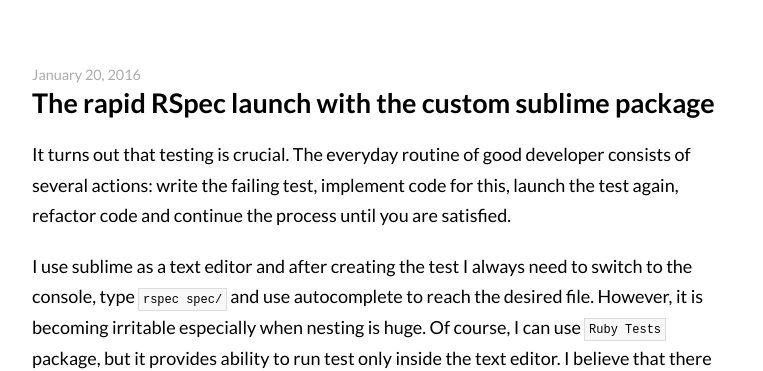
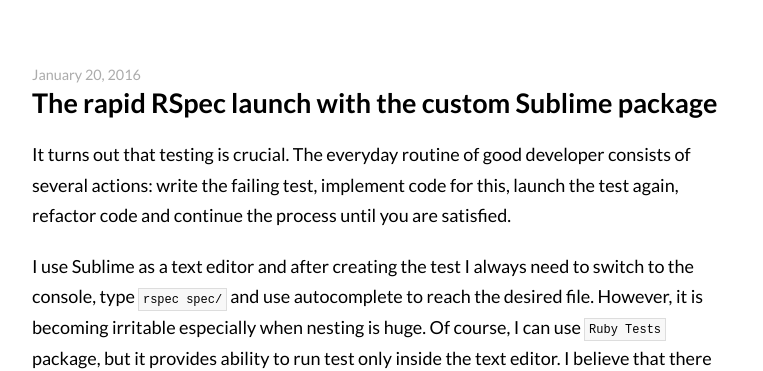
Before and after one commit to ArturMinnullin/arturminnullin.github.io, a Jekyll site: the page built from _posts/2016-01-20-the-rapid-rspec-launch.markdown, in a window 1280 px wide. Shown: the top 371 px of the page, without its empty margins (258-1021 px from the left). Built offline with Jekyll 4.4.1, drawn with Linux system fonts in a browser that asks for light colours; nearby versions of some CDN libraries; Markdown is read by kramdown in place of the engine named in the settings.

```diff
--- a/_posts/2016-01-20-the-rapid-rspec-launch.markdown
+++ b/_posts/2016-01-20-the-rapid-rspec-launch.markdown
@@ -1,12 +1,12 @@
 ---
 layout: post
-title: The rapid RSpec launch with the custom sublime package
-description: Writing custom sublime package to accelerate the launch of the specific spec
+title: The rapid RSpec launch with the custom Sublime package
+description: Writing custom Sublime package to accelerate the launch of the specific spec
 date: 2016-01-20 00:00:00
 ---
 It turns out that testing is crucial. The everyday routine of good developer consists of several actions: write the failing test, implement code for this, launch the test again, refactor code and continue the process until you are satisfied.
 
-I use sublime as a text editor and after creating the test I always need to switch to the console, type `rspec spec/` and use autocomplete to reach the desired file. However, it is becoming irritable especially when nesting is huge. Of course, I can use `Ruby Tests` package, but it provides ability to run test only inside the text editor. I believe that there are more convenient and efficient way.
+I use Sublime as a text editor and after creating the test I always need to switch to the console, type `rspec spec/` and use autocomplete to reach the desired file. However, it is becoming irritable especially when nesting is huge. Of course, I can use `Ruby Tests` package, but it provides ability to run test only inside the text editor. I believe that there are more convenient and efficient way.
 
 What I need is something that will generate string for the firing specific spec. For that purpose I have written a short Sublime package. In this article, I want to share how I have implemented it.
 
```
